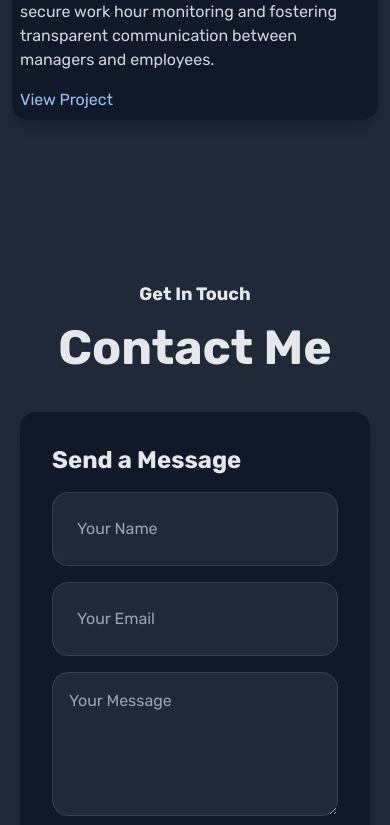
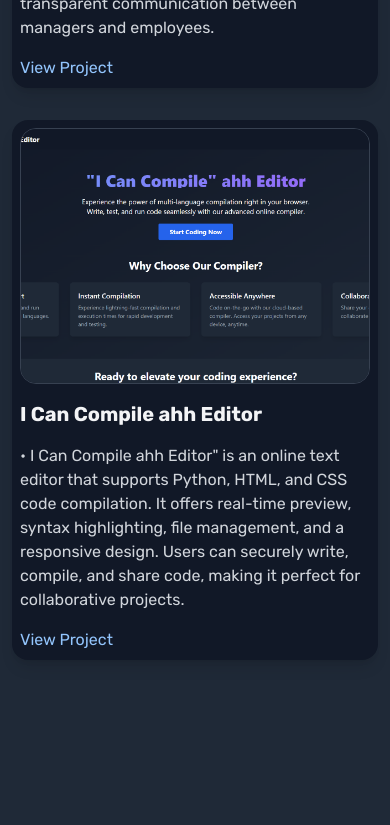
Before and after one commit to y4th4rthh/yatharth-portfolio, a React (Create React App) app: page / in a window 390 px wide. Shown: the part 6080-6905 px from the top of the page. Built offline with nearby package versions, Linux system fonts and the light colour scheme.

Commit message:
Update Project.jsx

```diff
--- a/src/Project.jsx
+++ b/src/Project.jsx
@@ -2,6 +2,7 @@ import React from 'react';
 import project1 from './assets/GEE.png';
 import project2 from './assets/Resume.png';
 import project3 from './assets/TimeGuardian.png';
+import project4 from './assets/ICC.png';
 
 const Project = () => {
     return (
@@ -29,6 +30,9 @@ const Project = () => {
                         </p>
                         <a href="https://github.com/y4th4rthh/quick-resume-generator" className="dark:text-blue-500 text-blue-300 dark:hover:text-blue-700 hover:text-blue-400">View Project</a>
                     </div>
+                </div>
+
+                <div className="flex flex-col lg:flex-row gap-8">
                     <div className="w-full lg:w-1/3 sm:p-8 p-2 dark:bg-white bg-gray-900 rounded-2xl shadow-lg">
                         <img src={project3} alt="Project 3" className="w-full h-64 object-cover rounded-2xl mb-4 border dark:border-gray-300 border-gray-700" />
                         <h2 className="text-xl font-semibold mb-4 dark:text-gray-900 text-gray-100">Time Guardian</h2>
@@ -37,6 +41,14 @@ const Project = () => {
                         </p>
                         <a href="https://github.com/y4th4rthh/time-guardian" className="dark:text-blue-500 text-blue-300 dark:hover:text-blue-700 hover:text-blue-400">View Project</a>
                     </div>
+                    <div className="w-full lg:w-1/3 sm:p-8 p-2 dark:bg-white bg-gray-900 rounded-2xl shadow-lg">
+                        <img src={project4} alt="Project 4" className="w-full h-64 object-cover rounded-2xl mb-4 border dark:border-gray-300 border-gray-700" />
+                        <h2 className="text-xl font-semibold mb-4 dark:text-gray-900 text-gray-100">I Can Compile ahh Editor</h2>
+                        <p className="dark:text-gray-700 text-gray-300 mb-4">
+                        • I Can Compile ahh Editor" is an online text editor that supports Python, HTML, and CSS code compilation. It offers real-time preview, syntax highlighting, file management, and a responsive design. Users can securely write, compile, and share code, making it perfect for collaborative projects.
+                        </p>
+                        <a href="https://github.com/y4th4rthh/text-editor-app" className="dark:text-blue-500 text-blue-300 dark:hover:text-blue-700 hover:text-blue-400">View Project</a>
+                    </div>
                 </div>
             </section>
         </div>
```
